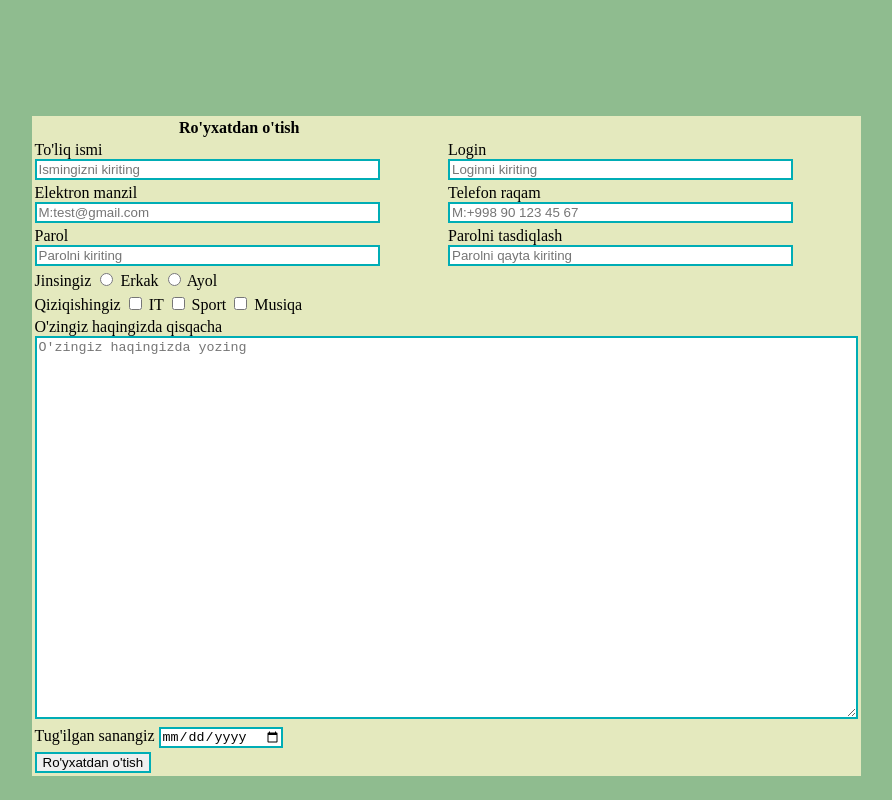
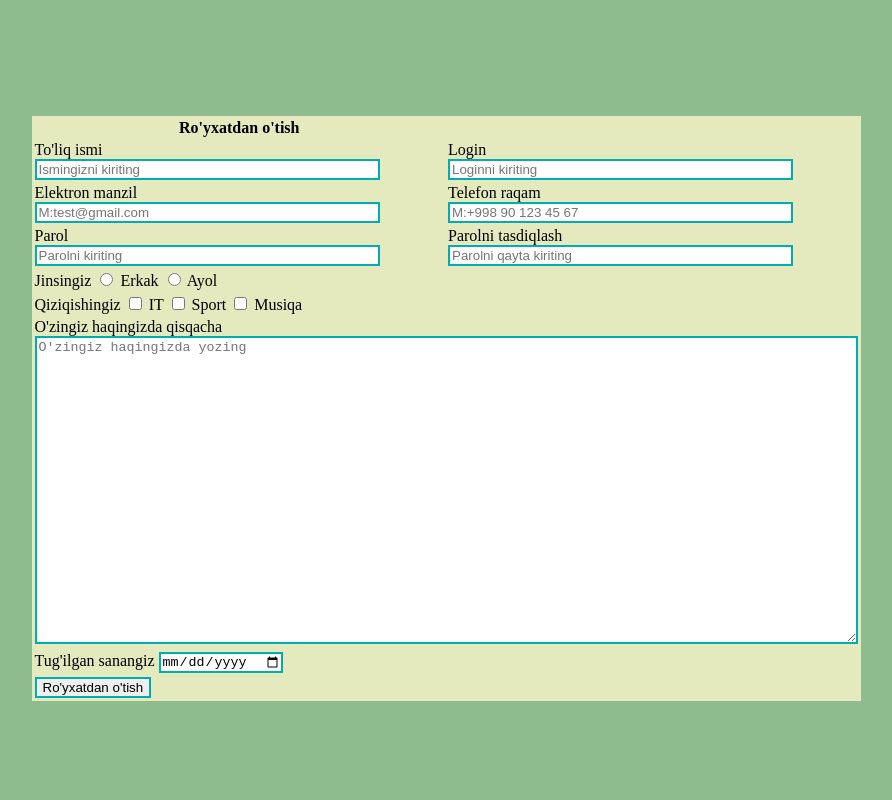
Before and after one commit to AbdurashidAbduhalilov/3-dars, a plain HTML site: page index.html in a window 1280 px wide. Shown: the whole page, without its empty margins (194-1086 px from the left). Drawn offline with Linux system fonts and the light colour scheme.

Commit message:
Add files via upload

```diff
--- a/index.html
+++ b/index.html
@@ -60,7 +60,7 @@
           <tr>
                   <td colspan="2">
                       <label for="u87">O'zingiz haqingizda qisqacha</label>
-                  <textarea  id="u87" cols="100" rows="25" placeholder="O'zingiz haqingizda yozing"></textarea>
+                  <textarea  id="u87" cols="100" rows="20" placeholder="O'zingiz haqingizda yozing"></textarea>
                  </td>
           </tr>
           <tr>
```
